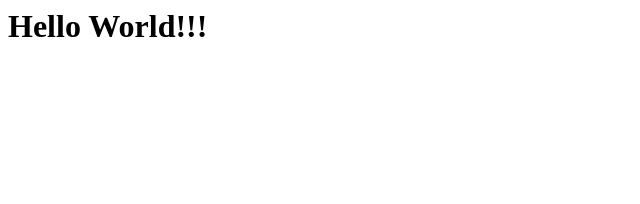
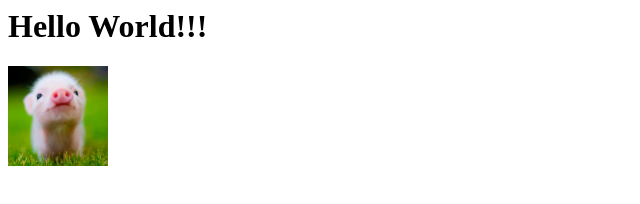
Before and after one commit to yun1106/git-tutorial, a plain HTML site: page index.html in a window 1280 px wide. Shown: the whole page, without its empty margins (0-640 px from the left). Drawn offline with Linux system fonts and the light colour scheme.

```diff
--- a/index.html
+++ b/index.html
@@ -1 +1,3 @@
 <h1>Hello World!!!</h1>
+
+<img src="pig.jpg" height="100">
```
Also changed, not shown: pig.jpg (added).
